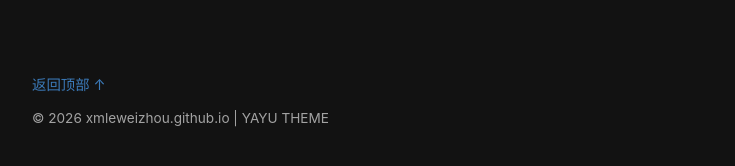
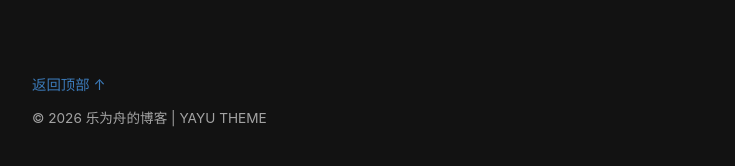
Before and after one commit to xmleweizhou/xmleweizhou.github.io, a Jekyll site: the page built from index.html, in a window 1280 px wide. Shown: the part 679-845 px from the top of the page, without its empty margins (272-1007 px from the left). Built offline with Jekyll 4.4.1, drawn with Linux system fonts in a browser that asks for light colours; part of the change alters nothing that is shown.

Commit message:
Update _config.yml

```diff
--- a/_config.yml
+++ b/_config.yml
@@ -1,23 +1,25 @@
 # 站点基本信息
-#title: 乐为舟          # 例如：张三的技术博客
-#email: your-email@example.com # 你的邮箱
-#description: >-              # 博客描述
+title: 乐为舟的博客
+email: your-email@example.com
+description: "极简风格的个人博客"
+baseurl: ""
+url: "https://xmleweizhou.github.io" # 替换为你的实际 URL
 
-baseurl: ""                  # 留空即可（因为是根域名）
-url: "https://xmleweizhou.github.io" # 你的博客地址
-github_username: xmleweizhou # 例如：octocat
+# 关键：显示未来日期的文章
+future: true
+timezone: Asia/Shanghai # 指定时区，避免日期解析错误
 
-# 主题设置（使用GitHub官方推荐的minima主题）
+# Jekyll 配置
+markdown: kramdown
 theme: minima
 plugins:
-  - jekyll-feed              # 生成RSS订阅
+  - jekyll-feed
   - jekyll-seo-tag
-# 其他配置
-markdown: kramdown
-permalink: /:year/:month/:day/:title/
-excerpt_separator: "<!-- more -->" # 手动指定摘要分隔符
 
-# 排除的文件
+# 博文相关配置
+permalink: /posts/:title/
+excerpt_separator: "<!-- more -->"
+
 exclude:
   - Gemfile
   - Gemfile.lock
```
